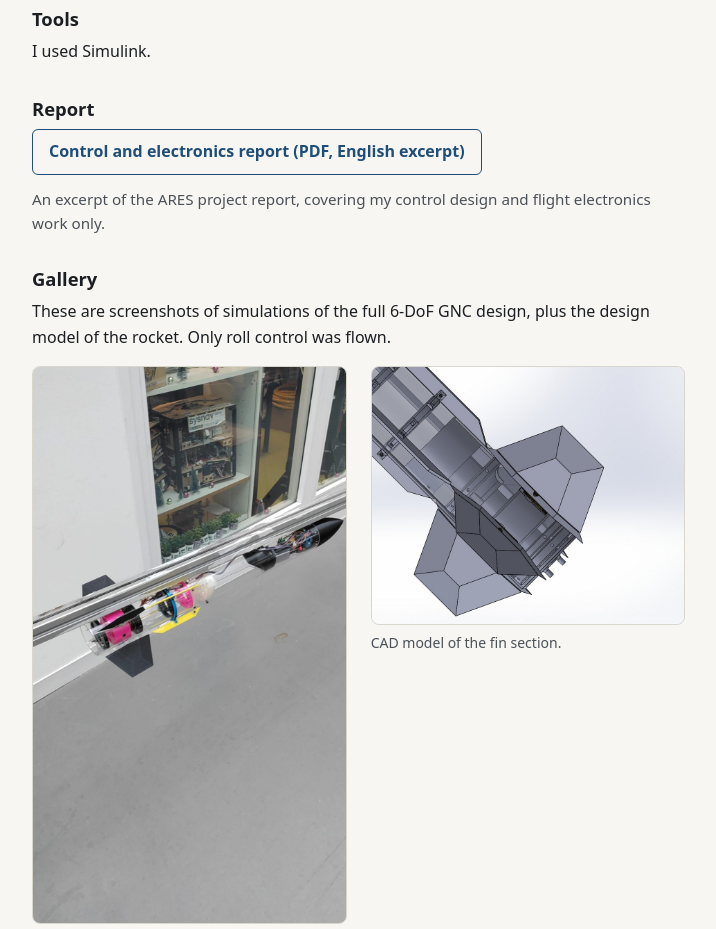
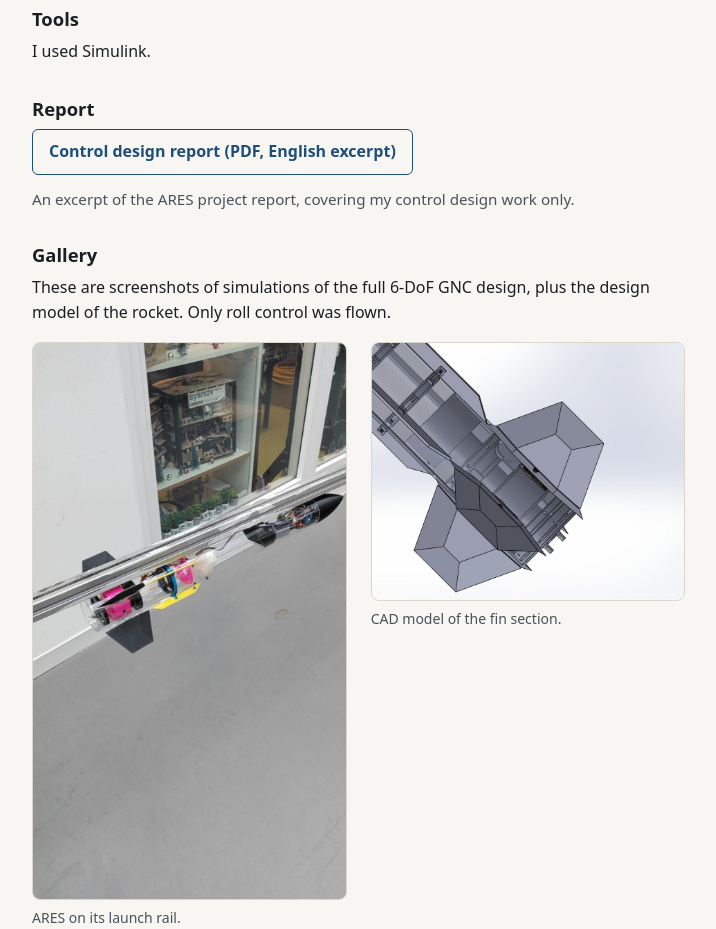
Before and after one commit to TristanHottier/TristanHottier.github.io, a plain HTML site: page projects/fin-controlled-rocket.html in a window 1280 px wide. Shown: the part 1200-2129 px from the top of the page, without its empty margins (112-828 px from the left). Drawn offline with Linux system fonts and the light colour scheme.

Commit message:
ARES report: control design only
Co-Authored-By: Claude Opus 5.5 <noreply@anthropic.com>
Claude-Session: https://claude.ai/code/session_01EPqd96tzRGtBv7py8w5LCu

```diff
--- a/projects/fin-controlled-rocket.html
+++ b/projects/fin-controlled-rocket.html
@@ -48,8 +48,8 @@
   </section>
   <section>
     <h2>Report</h2>
-    <p><a class="btn" href="../assets/fin-controlled-rocket/ares-gnc-report.pdf">Control and electronics report (PDF, English excerpt)</a></p>
-    <p class="note">An excerpt of the ARES project report, covering my control design and flight electronics work only.</p>
+    <p><a class="btn" href="../assets/fin-controlled-rocket/ares-gnc-report.pdf">Control design report (PDF, English excerpt)</a></p>
+    <p class="note">An excerpt of the ARES project report, covering my control design work only.</p>
   </section>
   <section class="prose" aria-labelledby="gal">
     <h2 id="gal">Gallery</h2>
```
Also changed, not shown: 1 other file.
